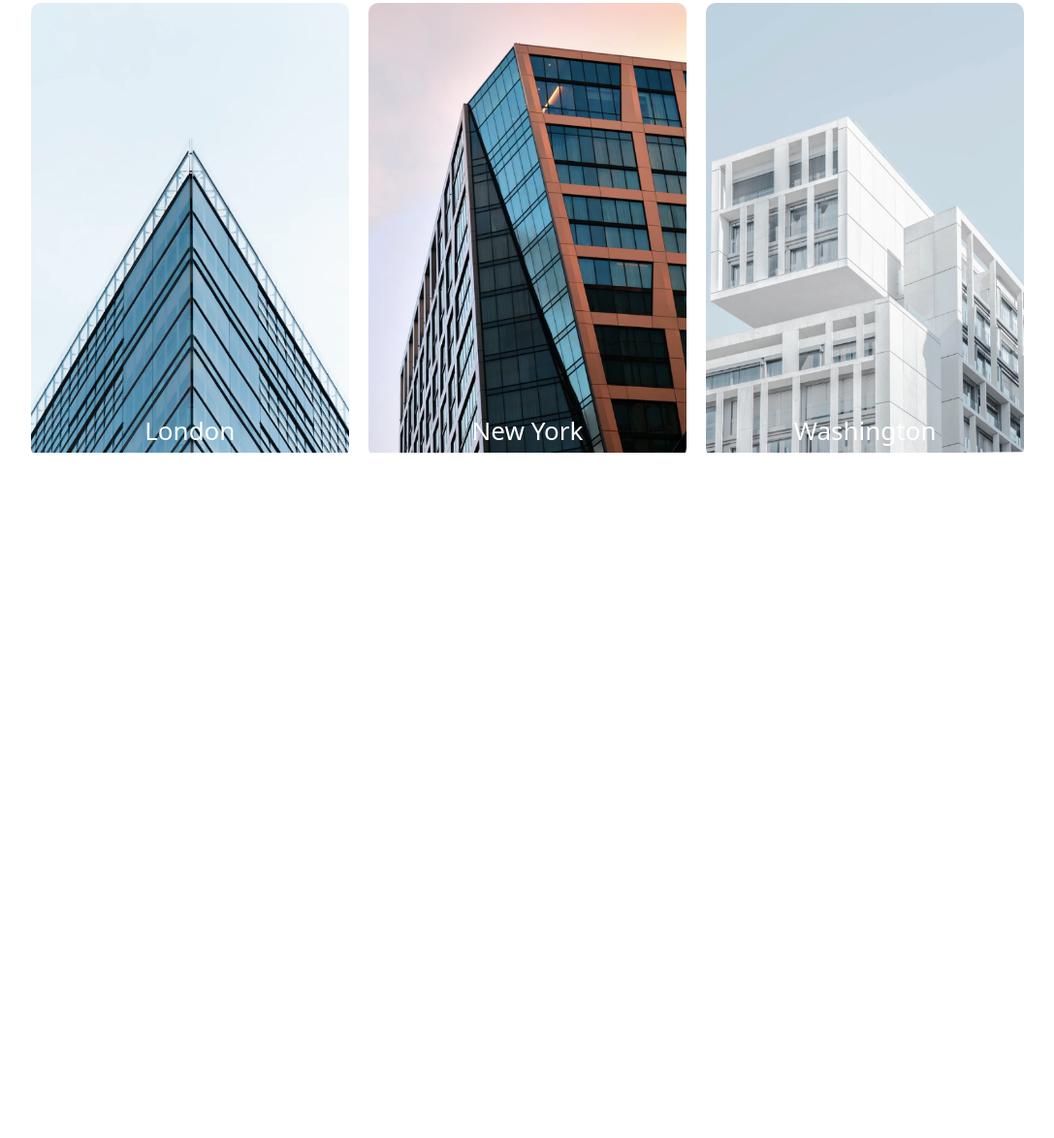
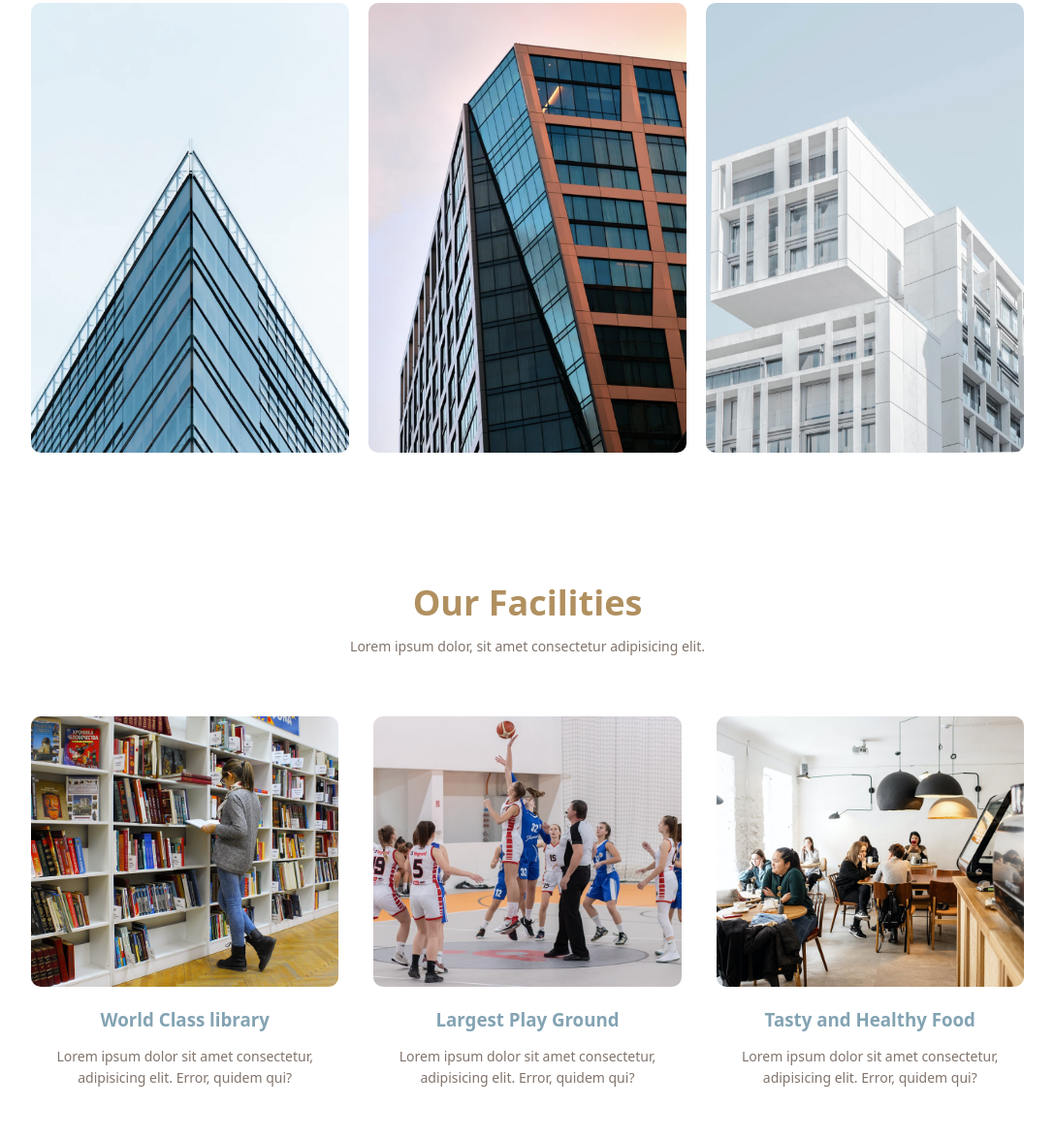
Before and after one commit to raychr/UniWebsite, a plain HTML site: page index.html in a window 1280 px wide. Shown: the part 1542-2716 px from the top of the page at 97% size, without its empty margins (96-1183 px from the left). Before the commit the page ends 2044 px from the top, so only its background shows below. Drawn offline with Linux system fonts and the light colour scheme; a web font is replaced by a local one.

Commit message:
facilities

```diff
--- a/index.html
+++ b/index.html
@@ -111,6 +111,34 @@
 
     </section>
 
+    <!---- Facilities ---->
+
+    <section class="facilities">
+      <h1>Our Facilities</h1>
+      <p>Lorem ipsum dolor, sit amet consectetur adipisicing elit.</p>
+
+      <div class="row">
+        <div class="facilities-col">
+          <img src="img/library.png">
+          <h3>World Class library</h3>
+          <p>Lorem ipsum dolor sit amet consectetur, adipisicing elit. Error, quidem qui?</p>
+        </div>
+
+        <div class="facilities-col">
+          <img src="img/basketball.png">
+          <h3>Largest Play Ground</h3>
+          <p>Lorem ipsum dolor sit amet consectetur, adipisicing elit. Error, quidem qui?</p>
+        </div>
+
+        <div class="facilities-col">
+          <img src="img/cafeteria.png">
+          <h3>Tasty and Healthy Food</h3>
+          <p>Lorem ipsum dolor sit amet consectetur, adipisicing elit. Error, quidem qui?</p>
+        </div>
+
+      </div>
+    </section>
+
 
 
 
--- a/style.css
+++ b/style.css
@@ -212,6 +212,7 @@ h3{
 
 .campus-col img{
     width: 100%;
+    display: block;
 }
 
 .layer{
@@ -237,10 +238,50 @@ h3{
     left: 50%;
     transform: translateX(-50%);
     position: absolute;
+    opacity: 0;
     transition: 0.5s;
 }
 
 .layer:hover h3{
     bottom:49%;
-    opacity: 1;
+    opacity: 1;
 }
+
+/* facilities */
+
+.facilities{
+    width: 80%;
+    margin: auto;
+    text-align: center;
+    padding-top: 100px;
+}
+
+.facilities h1{
+    font-size: 36px;
+    font-weight: 600;
+    color: #b19060;
+}
+
+.facilities-col{
+    flex-basis: 31%;
+    border-radius: 10px;
+    margin-bottom: 5%;
+    text-align: left;
+
+}
+
+.facilities-col img{
+    width: 100%;
+    border-radius: 10px;
+}
+
+.facilities-col p{
+    padding: 0;
+    text-align: center;
+}
+
+.facilities-col h3{
+    margin: 16px;
+    margin-bottom: 15px;
+    text-align: center;
+}
```
